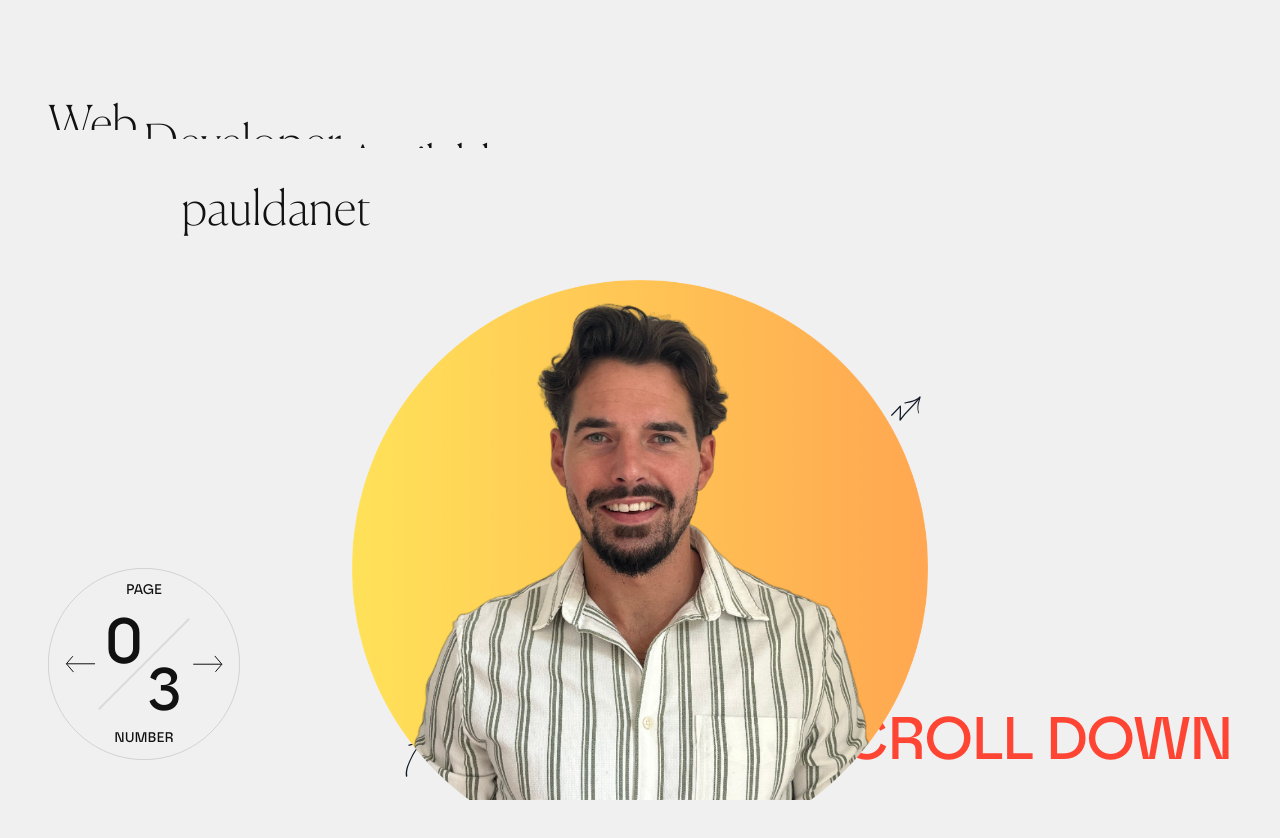
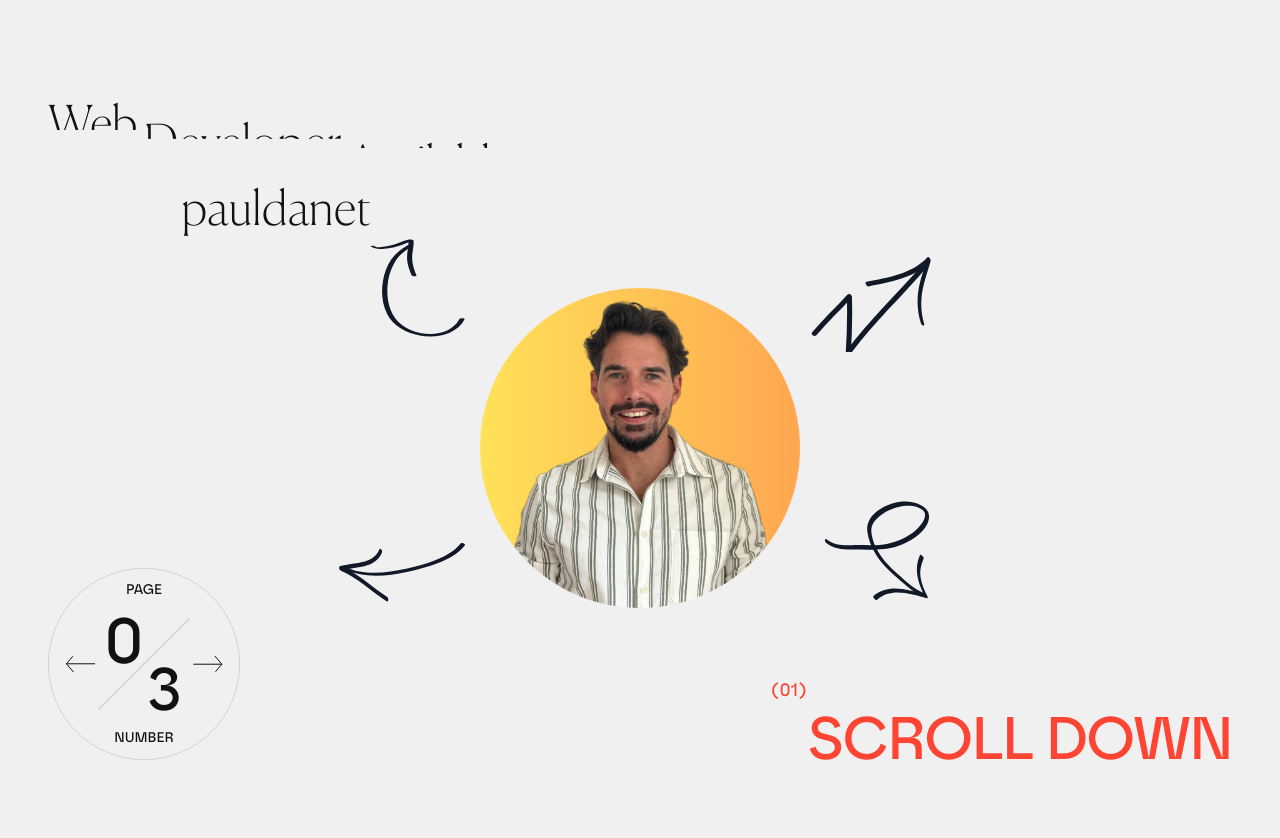
Before and after one commit to PaulDanet/project, a React (Vite) app: page / in a window 1280 px wide. Shown: the top 838 px of the page. Built offline with nearby package versions, Linux system fonts and the light colour scheme.

Commit message:
maj about me

```diff
--- a/src/components/AboutMe.jsx
+++ b/src/components/AboutMe.jsx
@@ -9,76 +9,63 @@ export default function AboutMe() {
       <div className="relative flex items-center justify-center">
         <img
           src="src/assets/profile-pic (2).png"
-          className="profile-pic relative z-10"
+          className="profile-pic relative z-10 w-1/2 pt-24"
         ></img>
-        <svg
-          viewBox="0 0 800 800"
-          className="absolute top-0 left-0 w-full h-full"
-        >
+        <svg viewBox="0 0 200 200" className="absolute w-40 bottom-0 right-0">
           <path
             className="fill-current text-gray-900"
             d="M412.525,368.426c8.893,7.495,20.374,8.551,31.57,8.509 c13.815-0.052,27.919,0.613,41.671-0.737c12.128-1.19,23.532-5.902,34.024-11.931c9.279-5.332,18.345-13.41,21.054-24.165 c4.481-17.792-19.082-23.916-32.048-23.194c-18.858,1.051-47.131,14.913-44.663,37.143 c2.067,18.626,13.855,36.13,26.971,48.908c6.823,6.649,14.266,12.885,21.546,19.029c7.447,6.285,15.516,11.851,24.716,15.212 c3.565,1.303,1.148-4.402-1.092-5.221c-13.479-4.924-23.98-15.342-34.508-24.695c-11.159-9.914-20.833-20.069-27.235-33.772 c-2.741-5.867-4.919-12.223-5.345-18.719c-0.477-7.273,2.89-12.796,8.032-17.57c8.558-7.946,20.217-12.845,31.652-14.634 c7.68-1.202,18.91-0.274,24.845,5.327c8.118,7.661-4.339,21.104-10.064,25.891c-9.328,7.797-21.97,13.325-33.788,15.925 c-14.195,3.123-29.33,1.328-43.756,1.678c-10.845,0.264-23.236,0.656-32.016-6.744 C410.767,361.863,410.023,366.317,412.525,368.426L412.525,368.426z"
-            transform="scale(1.2)"
+            transform="translate(-380, -250)"
           />
           <path
             className="fill-current text-gray-900 "
             d="M529.954,383.82c-7.977,17.847-2.468,34.132,5.54,50.804c0.187-0.67,0.373-1.341,0.561-2.011 c-21.178-5.355-45.592-13.839-64.246,2.365c-1.377,1.195,2.86,6.125,4.221,4.943c18.253-15.855,41.986-7.448,62.697-2.211 c1.428,0.361,0.893-1.32,0.561-2.011c-3.633-7.564-7.082-15.207-8.506-23.531c-1.421-8.305,0.365-16.435,3.755-24.019 C535.271,386.507,530.743,382.055,529.954,383.82L529.954,383.82z"
-            transform="scale(1.2)"
+            transform="translate(-380, -250)"
           />
         </svg>
-        <svg viewBox="0 0 800 800" className="absolute top-0 right-0 w-40 h-40">
-          <g className="absolute">
-            <g>
+        <svg viewBox="0 0 200 200" className="absolute w-40 top-0 right-0">
           <path
             className="fill-current text-gray-900"
             d="M620.461,679.183c13.67-16.527,29.66-30.946,43.9-46.955c-1.931-0.797-3.862-1.595-5.794-2.392 c0.754,23.411,0.143,47.127-1.374,70.498c-0.17,2.633,4.097,4.729,5.794,2.392c28.858-39.727,65.732-72.751,96.951-110.507 c2.393-2.894-3.028-6.404-5.242-3.727c-31.221,37.757-68.093,70.78-96.951,110.507c1.931,0.797,3.862,1.595,5.794,2.392 c1.516-23.372,2.127-47.088,1.374-70.498c-0.087-2.701-3.813-4.619-5.794-2.392c-14.241,16.009-30.23,30.429-43.9,46.955 C612.825,678.35,618.247,681.859,620.461,679.183L620.461,679.183z"
+            transform="translate(-600, -500)"
           />
-            </g>
-            <g>
           <path
             className="fill-current text-gray-900"
             d="M685.49,618.059c26.861-5.358,58.058-10.271,77.578-31.391 c-1.405-1.469-2.81-2.938-4.214-4.407c-3.273,12.321-7.759,24.277-10.203,36.817c-2.887,14.808-2.03,29.829,2.272,44.268 c0.415,1.394,1.301,3.058,2.819,3.498c1.407,0.407,1.819-1.187,1.503-2.248c-4.245-14.248-4.734-28.516-1.896-43.074 c2.346-12.032,6.776-23.528,9.917-35.353c0.466-1.752-2.295-6.482-4.214-4.407c-18.984,20.542-49.857,25.219-75.945,30.424 C680.394,612.727,683.232,618.51,685.49,618.059L685.49,618.059z"
+            transform="translate(-600, -500)"
           />
-            </g>
-          </g>
         </svg>
         <svg
-          viewBox="0 0 800 800"
-          className="absolute bottom-0 left-0 w-48 h-48"
+          viewBox="0 0 200 200"
+          className="absolute bottom-0 left-0 w-36 -rotate-[130deg]"
         >
-          <g>
-            <g>
           <path
             className="fill-current text-gray-900"
             d="M230.656,466.23c-2.789-13.82,0.321-27.907,4.583-41.094 c4.424-13.688,10.793-26.735,17.386-39.488c13.21-25.556,30.394-51.061,57.202-63.636c2.946-1.382,3.37-5.796-0.568-3.948 c-28.013,13.14-46.686,38.864-60.705,65.625c-7.044,13.445-13.577,27.151-18.524,41.52 c-4.764,13.833-8.071,29.113-5.13,43.692C225.457,471.667,231.136,468.607,230.656,466.23L230.656,466.23z"
+            transform="translate(-200, -300)"
           />
-            </g>
-            <g>
+
           <path
             className="fill-current text-gray-900"
             d="M239.455,340.613c24.403-7.974,50.667-9.877,73.762-21.727 c-1.605-1.276-3.21-2.551-4.814-3.827c-8.244,19.519-28.257,36.887-17.029,59.521c1.204,2.427,7.223,3.098,5.468-0.441 c-10.261-20.684,9.771-38.212,17.275-55.981c0.949-2.248-2.851-4.834-4.815-3.827c-23.095,11.851-49.359,13.753-73.762,21.727 C232.248,337.134,236.956,341.43,239.455,340.613L239.455,340.613z"
+            transform="translate(-200, -300)"
           />
-            </g>
-          </g>
         </svg>
         <svg
-          viewBox="0 0 800 800"
-          className="absolute bottom-0 right-0 w-56 h-56"
+          viewBox="0 0 200 200"
+          className="absolute w-40 top-5 left-10 -rotate-[30deg]"
         >
-          <g>
-            <g>
           <path
             className="fill-current text-gray-900"
             d="M304.137,191.499c-27.207,16.456-65.525-12.288-68.973-40.758 c-1.984-16.383,5.782-33.107,15.892-45.512c5.388-6.61,12.102-12.1,19.551-16.222c8.743-4.838,17.576-5.859,27.394-5.859 c3.559,0-1.272-3.952-3.133-3.952c-9.677,0-18.232,0.913-27.104,5.038c-8.789,4.087-16.268,10.669-22.483,18.014 c-11.551,13.649-19.536,33.717-15.049,51.655c7.396,29.568,50.087,58.724,79.117,41.165 C311.146,193.98,305.901,190.432,304.137,191.499L304.137,191.499z"
+            transform="translate(-200, -50)"
           />
-            </g>
-            <g>
+
           <path
             className="fill-current text-gray-900"
             d="M253.698,57.298c2.358,6.832,11.807,10.581,17.857,13c3.663,1.465,7.449,2.931,11.303,3.795 c6.685,1.5,13.526,1.868,20.082,3.975c-1.439-1.422-2.879-2.845-4.319-4.267c-3.29,6.58-8.755,11.613-12.559,17.861 c-4.023,6.609-5.308,14.909-6.368,22.435c-0.217,1.544,4.916,4.745,5.059,3.729c1.14-8.091,2.747-16.185,7.047-23.251 c3.544-5.822,8.681-10.392,11.759-16.547c0.706-1.412-3.309-3.942-4.319-4.267c-7.795-2.505-16.141-2.479-23.891-5.058 c-2.945-0.98-5.862-2.036-8.729-3.226c-2.463-1.022-7.155-2.466-8.095-5.188C258.065,58.956,253.152,55.716,253.698,57.298 L253.698,57.298z"
+            transform="translate(-200, -50)"
           />
-            </g>
-          </g>
         </svg>
       </div>
     </>
--- a/src/components/Main.jsx
+++ b/src/components/Main.jsx
@@ -43,8 +43,8 @@ export default function Main() {
     <>
       <section className="main flex w-full font-['safiro'] overflow-x-hidden z-30">
         <div className="pr_client relative min-w-[100vw] h-[100vh]">
-          <div className="flex justify-around items-center h-[100vh]">
-            <div className="w-[45vw] h-[30vh]">
+          <div className="flex justify-center items-center h-[100vh]">
+            <div className="w-1/2">
               <AboutMe />
             </div>
           </div>
```
Lines whose indentation alone changed are shown as unchanged.
